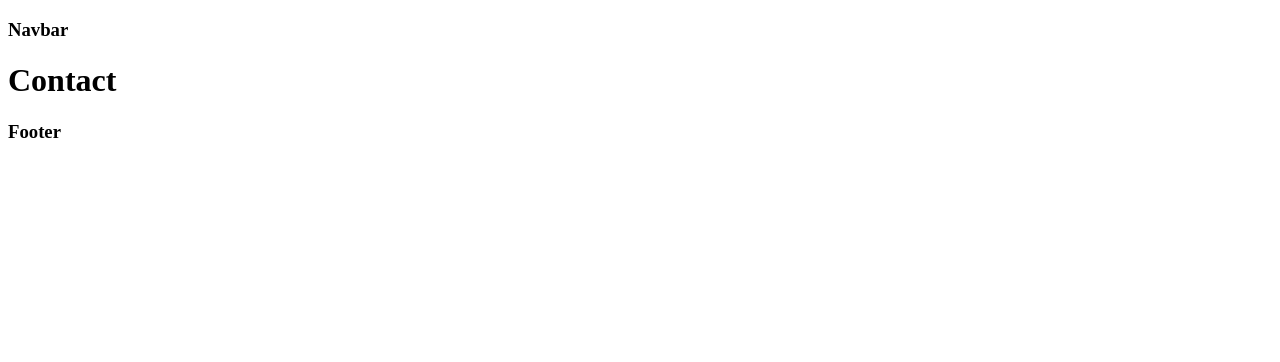
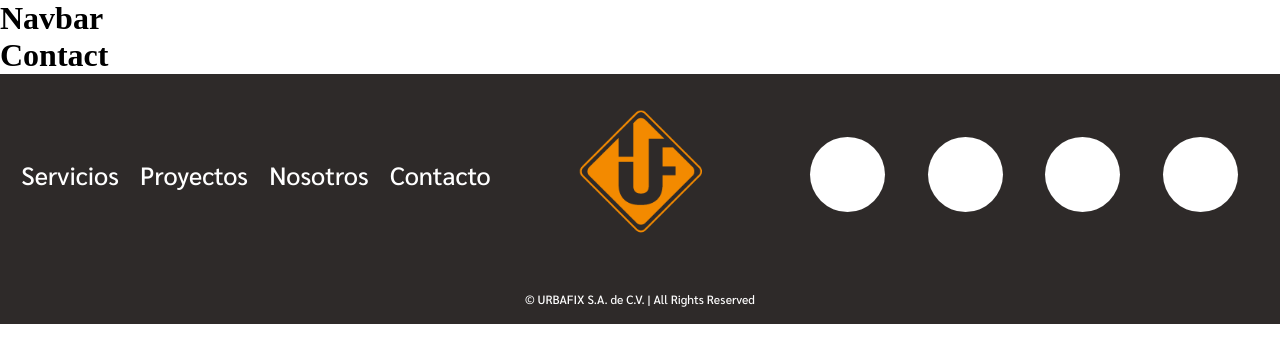
Before and after one commit to LOG1CRS/Urbafix-Webiste, a React app: page /contact in a window 1280 px wide. Shown: the top 362 px of the page. Built offline with nearby package versions, Linux system fonts and the light colour scheme.

Commit message:
sass modules and global variables added, footer with responsive design added

```diff
--- /dev/null
+++ b/src/assets/style/App.scss
@@ -0,0 +1,11 @@
+@import './Vars.scss';
+
+* {
+  margin: 0;
+  padding: 0;
+  box-sizing: border-box;
+}
+
+body {
+  background-color: $white-general-color;
+}
--- /dev/null
+++ b/src/assets/style/Footer.scss
@@ -0,0 +1,133 @@
+@import './Vars.scss';
+
+.footer {
+  width: 100%;
+  height: 500px;
+  background-color: $gray-background-color;
+}
+
+.footer-main {
+  width: 100%;
+  height: 450px;
+  display: grid;
+  grid-template-columns: 100%;
+  grid-template-rows: 30% 50% 20%;
+}
+
+.footer-rights {
+  width: 100%;
+  height: 50px;
+  display: flex;
+  justify-content: center;
+  align-items: center;
+}
+
+.footer-rights p {
+  color: $white-general-color;
+  font-family: $sarabun-font;
+  font-weight: $text-wght;
+  font-size: 12px;
+}
+
+.footer-nav {
+  //border: 1px solid white;
+  display: flex;
+  flex-direction: column;
+  align-items: center;
+  justify-content: space-evenly;
+  order: 2;
+}
+
+.nav-link {
+  color: $white-general-color;
+  text-decoration: none;
+  font-size: 18px;
+  font-family: $sarabun-font;
+  font-weight: $text-wght;
+}
+
+.footer-logo {
+  //border: 1px solid white;
+  display: flex;
+  align-items: flex-end;
+  justify-content: center;
+  order: 1;
+}
+
+.footer-logo img {
+  width: 90px;
+}
+
+.footer-social {
+  //border: 1px solid white;
+  display: flex;
+  align-items: center;
+  justify-content: space-evenly;
+  order: 3;
+}
+
+.social-icon {
+  width: 50px;
+  height: 50px;
+  border-radius: 50px;
+  background-color: $white-general-color;
+}
+
+@media only screen and (min-width: 600px) {
+  .footer {
+    height: 150px;
+  }
+
+  .footer-main {
+    height: 100px;
+    grid-template-columns: 40% 20% 40%;
+    grid-template-rows: 100%;
+  }
+
+  .footer-nav {
+    flex-direction: row;
+    order: 1;
+  }
+
+  .nav-link {
+    font-size: 13px;
+  }
+
+  .footer-logo {
+    align-items: center;
+    order: 2;
+  }
+
+  .footer-logo img {
+    width: 70px;
+  }
+
+  .social-icon {
+    width: 40px;
+    height: 40px;
+  }
+}
+
+@media only screen and (min-width: 1200px) {
+  .footer {
+    width: 100%;
+    height: 250px;
+  }
+
+  .footer-main {
+    height: 200px;
+  }
+
+  .nav-link {
+    font-size: 25px;
+  }
+
+  .footer-logo img {
+    width: 130px;
+  }
+
+  .social-icon {
+    width: 75px;
+    height: 75px;
+  }
+}
--- /dev/null
+++ b/src/assets/style/Navbar.scss
@@ -0,0 +1 @@
+@import './Vars.scss';
--- /dev/null
+++ b/src/assets/style/Vars.scss
@@ -0,0 +1,22 @@
+@import url('https://fonts.googleapis.com/css2?family=Roboto:wght@400;500;700&family=Sarabun:wght@500;600&display=swap');
+
+/*
+    Buttons: roboto 400
+    Titles: roboto 700
+    Text: sarabun 500
+*/
+
+//Fonts
+$roboto-font: 'Roboto', sans-serif;
+$sarabun-font: 'Sarabun', sans-serif;
+
+//Weight
+$button-wght: 400;
+$text-wght: 500;
+$title-wght: 700;
+
+//Colors
+$orange-color: #f48a00;
+$white-general-color: #fff;
+$gray-background-color: #2e2a29;
+$gray-text-color: #5d5d5d;
--- /dev/null
+++ b/src/components/Layout/Footer.jsx
@@ -0,0 +1,52 @@
+import React from 'react';
+import { Link } from 'react-router-dom';
+
+import '../../assets/style/Footer.scss';
+import logo from '../../assets/static/urbafix-logo-web.png';
+
+const Footer = () => {
+  return (
+    <div className="footer">
+      <div className="footer-main">
+        <div className="footer-nav">
+          <Link className="nav-link" to="/services">
+            Servicios
+          </Link>
+          <Link className="nav-link" to="/">
+            Proyectos
+          </Link>
+          <Link className="nav-link" to="/about-us">
+            Nosotros
+          </Link>
+          <Link className="nav-link" to="/contact">
+            Contacto
+          </Link>
+        </div>
+        <div className="footer-logo">
+          <Link to="/">
+            <img src={logo} alt="urbafix-logo" />
+          </Link>
+        </div>
+        <div className="footer-social">
+          <div className="social-icon">
+            <br />
+          </div>
+          <div className="social-icon">
+            <br />
+          </div>
+          <div className="social-icon">
+            <br />
+          </div>
+          <div className="social-icon">
+            <br />
+          </div>
+        </div>
+      </div>
+      <div className="footer-rights">
+        <p>© URBAFIX S.A. de C.V. | All Rights Reserved</p>
+      </div>
+    </div>
+  );
+};
+
+export default Footer;
--- a/src/components/Layout.jsx
+++ b/src/components/Layout/Layout.jsx
@@ -1,11 +1,14 @@
 import React from 'react';
+
+import Navbar from './Navbar';
+import Footer from './Footer';
 
 const Layout = ({ children }) => {
   return (
     <div className="App">
-      <h3>Navbar</h3>
+      <Navbar />
       {children}
-      <h3>Footer</h3>
+      <Footer />
     </div>
   );
 };
--- /dev/null
+++ b/src/components/Layout/Navbar.jsx
@@ -0,0 +1,9 @@
+import React from 'react';
+
+import '../../assets/style/Navbar.scss';
+
+const Navbar = () => {
+  return <h1>Navbar</h1>;
+};
+
+export default Navbar;
--- a/src/routes/App.js
+++ b/src/routes/App.js
@@ -1,7 +1,9 @@
 import React from 'react';
 import { BrowserRouter, Switch, Route } from 'react-router-dom';
 
-import Layout from '../components/Layout';
+import '../assets/style/App.scss';
+
+import Layout from '../components/Layout/Layout';
 import Main from '../containers/Main';
 import AboutUs from '../containers/AboutUs';
 import Contact from '../containers/Contact';
```
